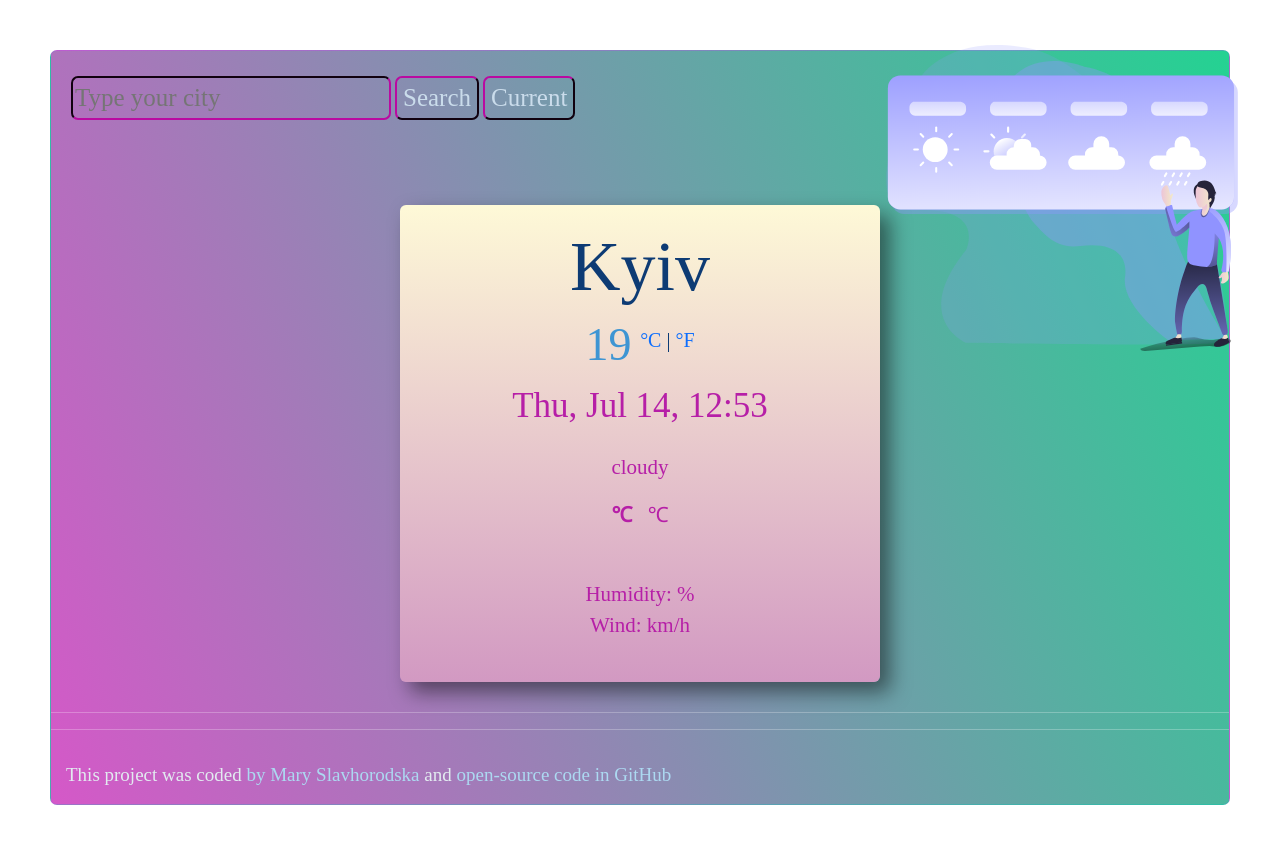
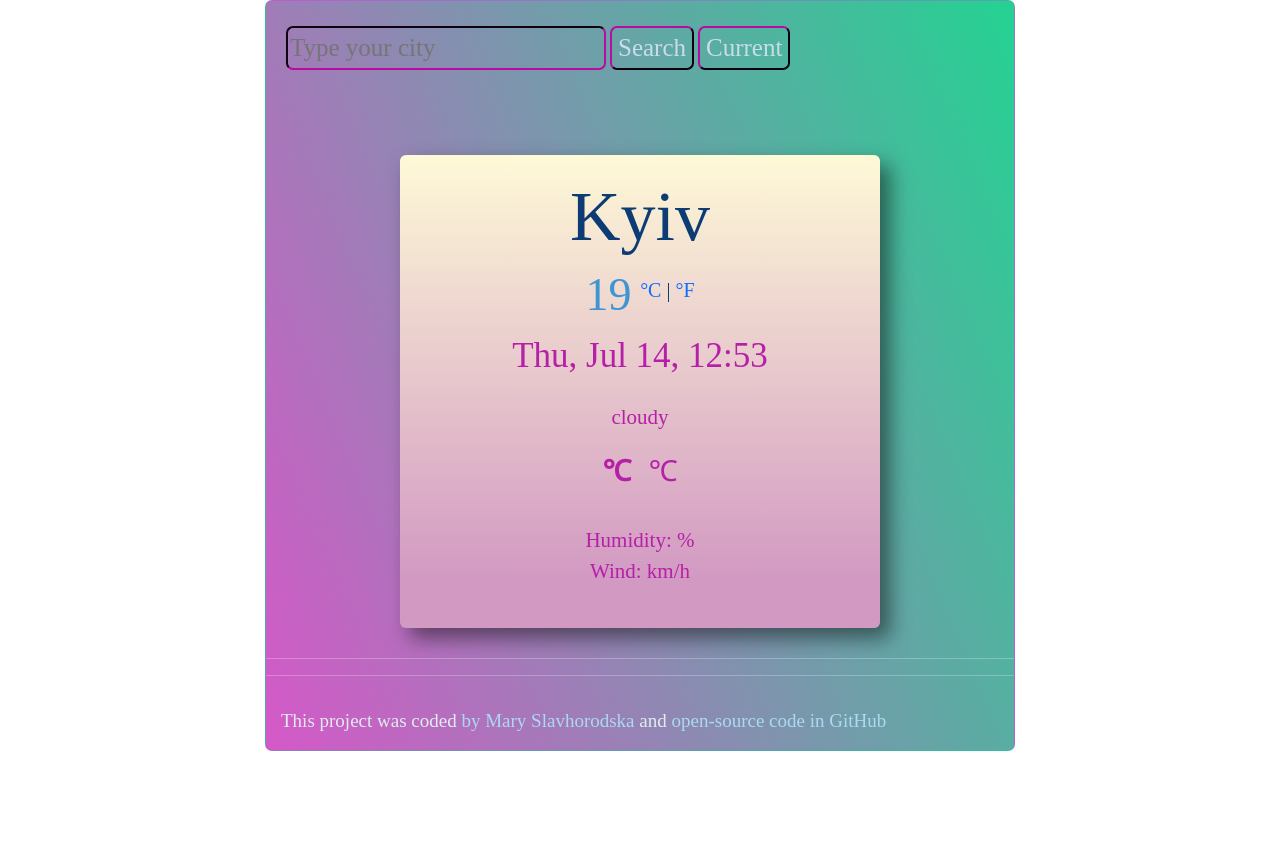
Before and after one commit to MarySlavhorodska/Vanilla-weather-forecast, a plain HTML site: page index.html in a window 1280 px wide. After the commit the page ends 800 px from the top, so only its background shows below. Drawn offline with nearby package versions, Linux system fonts and the light colour scheme; no server answers; a web font is replaced by a local one.

Commit message:
fix some css

```diff
--- a/index.html
+++ b/index.html
@@ -28,8 +28,6 @@
                 </form>
             </div>
 
-            <img src="src/weath.svg" alt="weatherpic" class="img"/>
-
             <div class="citycard">
                 <h1 id="city-location">Kyiv</h1>
                 <span id="country"></span>
@@ -52,7 +50,7 @@
                             <li class="maxmin"><strong><span id="maxtemp"></span>℃</strong></li>
                             <li class="maxmin"><span id="mintemp"></span>℃</li>
                         </ul>
-                        <li><img src="" alt="" width="140" id="icon" /></li>
+                        <li><img src="" alt="" width="190" id="icon" /></li>
                         <li>Humidity: <span id="humidity"></span>%</li>
                         <li>Wind: <span id="wind"></span> km/h</li>
                     </ul>
--- a/src/index.js
+++ b/src/index.js
@@ -42,7 +42,7 @@ function displayForecast(response) {
   let forecastElement = document.querySelector("#forecast");
   let forecastHTML = `<div class="card-group">`;
   forecast.forEach(function (forecastDay, index) {
-    if (index < 7) {
+    if (index < 8) {
       forecastHTML =
         forecastHTML + `
           <div class="minicard">
--- a/src/styles.css
+++ b/src/styles.css
@@ -3,8 +3,8 @@
     border-radius: 7px;
     font-family: "Tiro Devanagari Sanskrit", serif;
     background: linear-gradient(67deg, #d558c8 0%, #24d292 100%);
-    max-width: 100%;
-    margin: 50px 50px;
+    width: 750px;
+    margin: 0 auto;
     display: block;
     color: #b61fa7;
 }
@@ -28,7 +28,7 @@
     padding: 20px 20px;
     border: 50px;
     border-radius: 6px;
-    background: linear-gradient(to top, #d299c2 0%, #fef9d7 100%);
+    background: linear-gradient(to top, #d299c2 10%, #fef9d7 100%);
     font-family: "Tiro Devanagari Sanskrit", serif;
     text-align: center;
     box-shadow: 10px 10px 20px rgba(8, 8, 8, 0.5);
@@ -60,14 +60,6 @@ a {
     box-shadow: 10px 10px 20px rgba(131, 6, 6, 0.5);
 }
 
-
-
-.img {
-    max-height: 400px;
-    position: absolute;
-    top: 45px;
-    right: 15px;
-}
 
 h1 {
     color: #0d3b74;
@@ -138,13 +130,11 @@ ul {
 
 .maxmintemp {
     display: block;
+    font-size: 29px;
     list-style-image: none;
     list-style-position: outside;
     list-style-type: none;
-    margin-block-end: 16px;
-    margin-block-start: 16px;
-    margin-inline-end: 0px;
-    margin-inline-start: 0px;
+    margin: 16px 0 0;
     padding: 0;
     text-align: center;
 }
```
